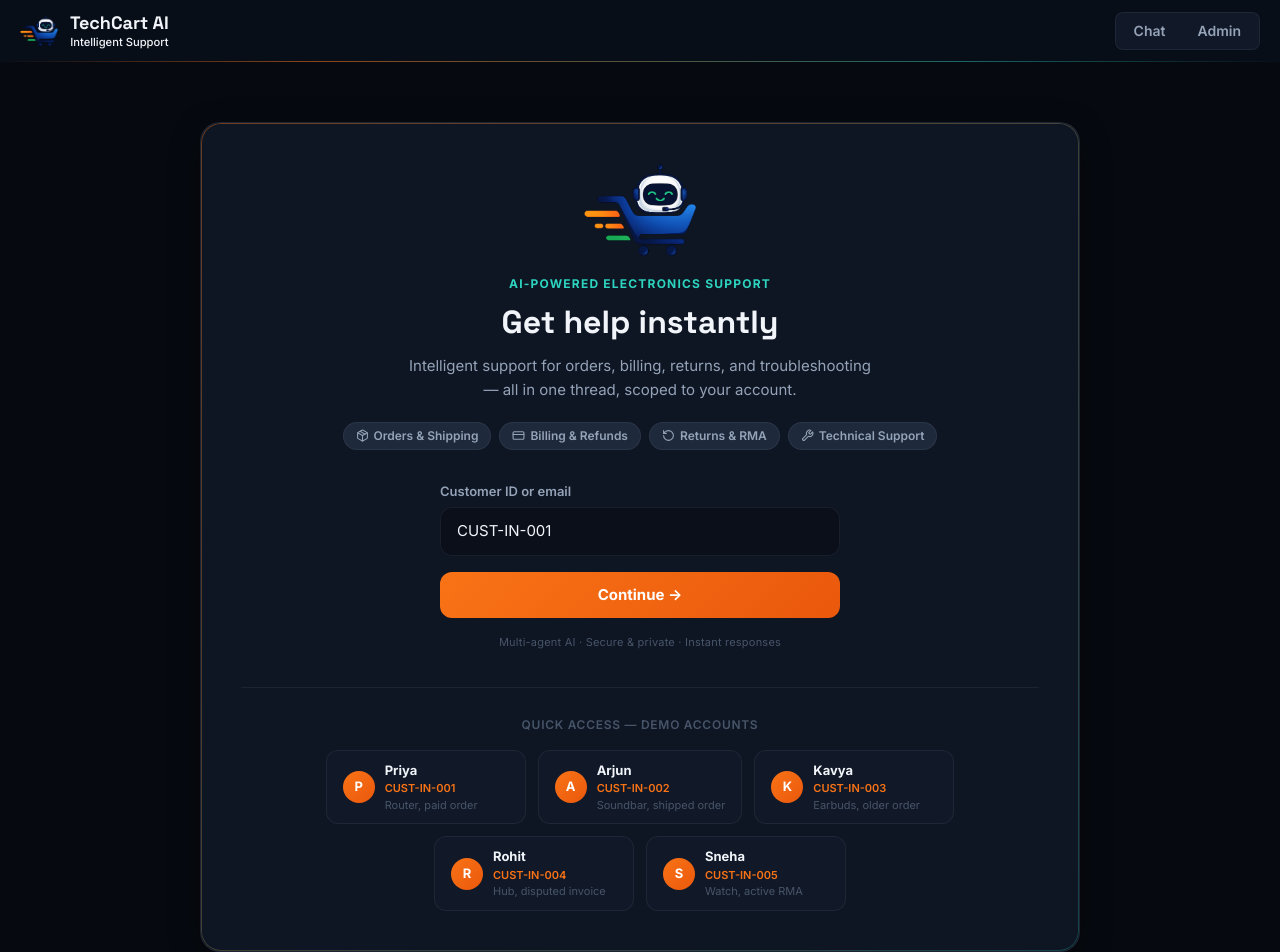
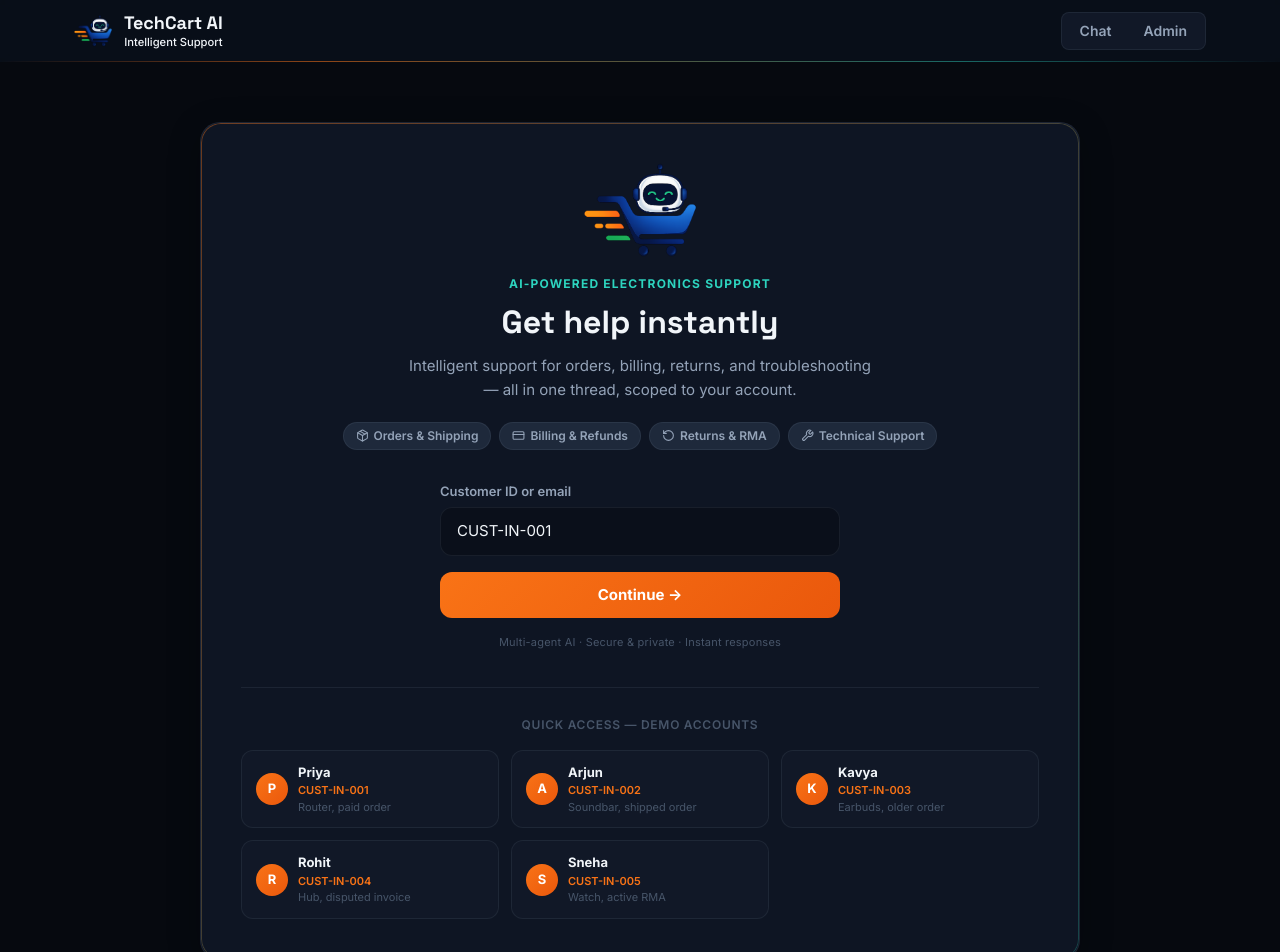
Before and after one commit to parvpatel20/electronics_customer_support_agent, a React (Vite) app in the folder frontend/: page / in a window 1280 px wide. Shown: the top 952 px of the page. Built offline with nearby package versions, Linux system fonts and the light colour scheme; no server answers.

Commit message:
polish UI: unify layout widths, fix pulse keyframe, a11y focus & reduced-motion

```diff
--- a/frontend/src/App.jsx
+++ b/frontend/src/App.jsx
@@ -35,7 +35,7 @@ export default function App() {
     <main className="grid-texture min-h-screen" style={{ background: 'var(--color-surface-0)' }}>
       {/* ─── Top Navigation ─── */}
       <nav className="glass nav-gradient-bottom sticky top-0 z-50" style={{ borderTop: 'none', borderLeft: 'none', borderRight: 'none', borderBottom: 'none' }}>
-        <div className="mx-auto flex max-w-[1440px] items-center justify-between px-5 py-3">
+        <div className="mx-auto flex max-w-[1180px] items-center justify-between px-6 py-3" style={{ minHeight: 'var(--nav-height)' }}>
           <button
             onClick={() => navigate(customer ? '/chat' : '/')}
             className="flex items-center gap-3 group"
--- a/frontend/src/components/AdminPanel.jsx
+++ b/frontend/src/components/AdminPanel.jsx
@@ -98,7 +98,7 @@ export default function AdminPanel() {
   }
 
   return (
-    <section className="mx-auto max-w-7xl px-5 py-6 fade-in">
+    <section className="page-shell fade-in" style={{ paddingTop: '28px', paddingBottom: '32px' }}>
       <div className="glass-card" style={{ padding: '28px' }}>
         <div className="flex flex-col gap-5 md:flex-row md:items-end md:justify-between">
           <div>
@@ -238,7 +238,7 @@ export default function AdminPanel() {
 
 function Metric({ label, value, icon }) {
   return (
-    <div className="rounded-xl p-5" style={{ background: 'var(--color-surface-2)', border: '1px solid var(--color-border-default)' }}>
+    <div className="rounded-xl p-5 card-hover" style={{ background: 'var(--color-surface-2)', border: '1px solid var(--color-border-default)' }}>
       <div className="flex items-center justify-between" style={{ marginBottom: '12px' }}>
         <p style={{ fontSize: '0.6875rem', fontWeight: 700, textTransform: 'uppercase', letterSpacing: '0.05em', color: 'var(--color-text-muted)' }}>
           {label}
--- a/frontend/src/components/LoginPage.jsx
+++ b/frontend/src/components/LoginPage.jsx
@@ -162,7 +162,10 @@ export default function LoginPage({ onLogin }) {
             <p style={{ fontSize: '0.75rem', fontWeight: 600, textTransform: 'uppercase', letterSpacing: '0.06em', color: 'var(--color-text-muted)', marginBottom: '16px' }}>
               Quick access — Demo accounts
             </p>
-            <div className="flex flex-wrap justify-center gap-3">
+            <div
+              className="grid gap-3"
+              style={{ gridTemplateColumns: 'repeat(auto-fit, minmax(220px, 1fr))', textAlign: 'left' }}
+            >
               {demoCustomers.map((c) => (
                 <button
                   key={c.id}
@@ -171,13 +174,13 @@ export default function LoginPage({ onLogin }) {
                     display: 'flex',
                     alignItems: 'center',
                     gap: '10px',
-                    padding: '10px 16px',
+                    padding: '12px 14px',
                     borderRadius: '12px',
                     background: 'var(--color-surface-2)',
                     border: '1px solid var(--color-border-default)',
                     cursor: 'pointer',
                     textAlign: 'left',
-                    minWidth: '200px',
+                    width: '100%',
                   }}
                   onClick={() => setIdentifier(c.id)}
                   type="button"
--- a/frontend/src/pages/AdminDashboard.jsx
+++ b/frontend/src/pages/AdminDashboard.jsx
@@ -2,7 +2,7 @@ import AdminPanel from '../components/AdminPanel.jsx';
 
 export default function AdminDashboard() {
   return (
-    <div style={{ position: 'relative', minHeight: 'calc(100vh - 57px)', overflow: 'hidden' }}>
+    <div style={{ position: 'relative', minHeight: 'calc(100vh - var(--nav-height))', overflow: 'hidden' }}>
       {/* Decorative background blobs */}
       <div style={{ position: 'absolute', inset: 0, pointerEvents: 'none', zIndex: 0 }}>
         <div style={{ position: 'absolute', top: '-80px', right: '-60px', width: '560px', height: '560px', borderRadius: '50%', background: 'radial-gradient(circle, rgba(249,115,22,0.05) 0%, transparent 65%)', filter: 'blur(90px)' }} />
--- a/frontend/src/pages/CustomerChat.jsx
+++ b/frontend/src/pages/CustomerChat.jsx
@@ -2,7 +2,7 @@ import ChatWidget from '../components/ChatWidget.jsx';
 
 export default function CustomerChat({ customer }) {
   return (
-    <div className="flex flex-1" style={{ height: 'calc(100vh - 57px)', minHeight: 0, position: 'relative', overflow: 'hidden' }}>
+    <div className="flex flex-1" style={{ height: 'calc(100vh - var(--nav-height))', minHeight: 0, position: 'relative', overflow: 'hidden' }}>
       {/* Decorative background blobs */}
       <div style={{ position: 'absolute', inset: 0, pointerEvents: 'none', zIndex: 0 }}>
         <div style={{ position: 'absolute', top: '-140px', right: '-80px', width: '520px', height: '520px', borderRadius: '50%', background: 'radial-gradient(circle, rgba(249,115,22,0.07) 0%, transparent 70%)', filter: 'blur(70px)' }} />
--- a/frontend/src/styles.css
+++ b/frontend/src/styles.css
@@ -32,6 +32,10 @@
   --color-border-subtle: rgba(148, 163, 184, 0.06);
   --color-border-default: rgba(148, 163, 184, 0.10);
   --color-border-hover: rgba(148, 163, 184, 0.2);
+
+  /* Layout */
+  --content-max: 1180px;
+  --nav-height: 64px;
 }
 
 /* ─── Base ─── */
@@ -52,6 +56,13 @@
 
   button, input, textarea {
     font: inherit;
+  }
+
+  /* Accessible keyboard focus ring */
+  :focus-visible {
+    outline: 2px solid rgba(249, 115, 22, 0.6);
+    outline-offset: 2px;
+    border-radius: 4px;
   }
 
   /* Custom scrollbar */
@@ -154,6 +165,11 @@
 @keyframes breathe {
   0%, 100% { opacity: 0.5; }
   50% { opacity: 1; }
+}
+
+@keyframes pulse {
+  0%, 100% { opacity: 1; transform: scale(1); }
+  50% { opacity: 0.45; transform: scale(0.82); }
 }
 
 @keyframes float {
@@ -471,3 +487,37 @@
 ::-webkit-scrollbar-thumb:hover {
   background: rgba(45, 212, 191, 0.22);
 }
+
+/* ─── Centered page container (consistent gutters across pages) ─── */
+.page-shell {
+  width: 100%;
+  max-width: var(--content-max);
+  margin-inline: auto;
+  padding-inline: 24px;
+}
+
+@media (max-width: 640px) {
+  .page-shell { padding-inline: 16px; }
+}
+
+/* ─── Subtle card lift on hover ─── */
+.card-hover {
+  transition: transform 200ms cubic-bezier(0.16, 1, 0.3, 1),
+              border-color 200ms ease,
+              box-shadow 200ms ease;
+}
+.card-hover:hover {
+  transform: translateY(-2px);
+  border-color: var(--color-border-hover);
+  box-shadow: 0 12px 30px rgba(0, 0, 0, 0.32);
+}
+
+/* ─── Respect reduced-motion preference ─── */
+@media (prefers-reduced-motion: reduce) {
+  *, *::before, *::after {
+    animation-duration: 0.001ms !important;
+    animation-iteration-count: 1 !important;
+    transition-duration: 0.001ms !important;
+    scroll-behavior: auto !important;
+  }
+}
```
